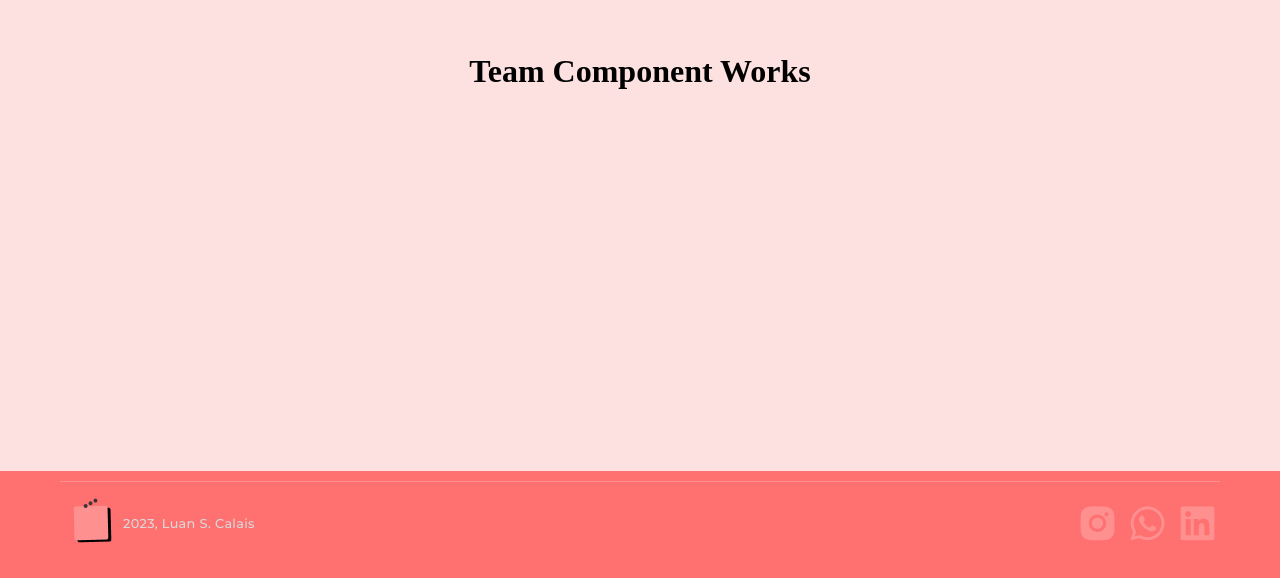
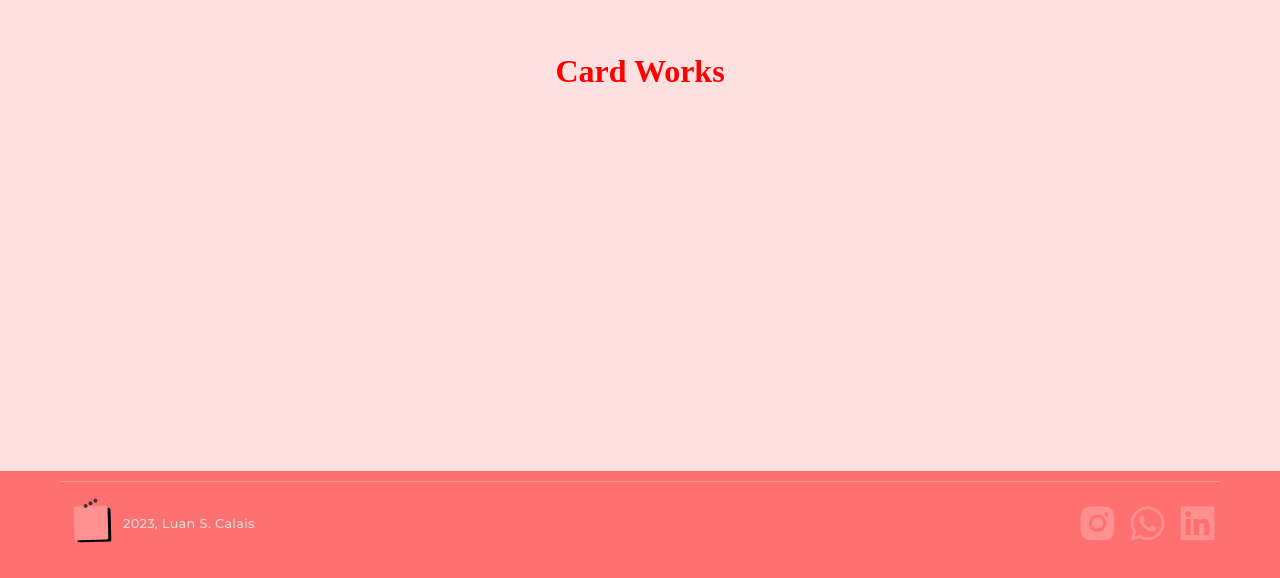
Before and after one commit to LuanCalais/Project-Hub, a React (Create React App) app: page / in a window 1280 px wide. Shown: the part 1929-2507 px from the top of the page. Built offline with nearby package versions, Linux system fonts and the light colour scheme; a web font is replaced by a local one.

Commit message:
create card component

```diff
--- /dev/null
+++ b/src/components/Card/Card.css
@@ -0,0 +1,3 @@
+h1 {
+  color: red;
+}
--- /dev/null
+++ b/src/components/Card/index.js
@@ -0,0 +1,7 @@
+import './Card.css'
+
+const Card = () => {
+  return <h1>Card Works</h1>;
+};
+
+export default Card;
--- a/src/components/Team/index.js
+++ b/src/components/Team/index.js
@@ -1,7 +1,12 @@
+import Card from "../Card";
 import "./Team.css";
 
 const Team = () => {
-  return <h1>Team Component Works</h1>;
+  return (
+    <>
+      <Card />
+    </>
+  );
 };
 
 export default Team;
```
Also changed, not shown: src/App.js (line endings or trailing spaces).
